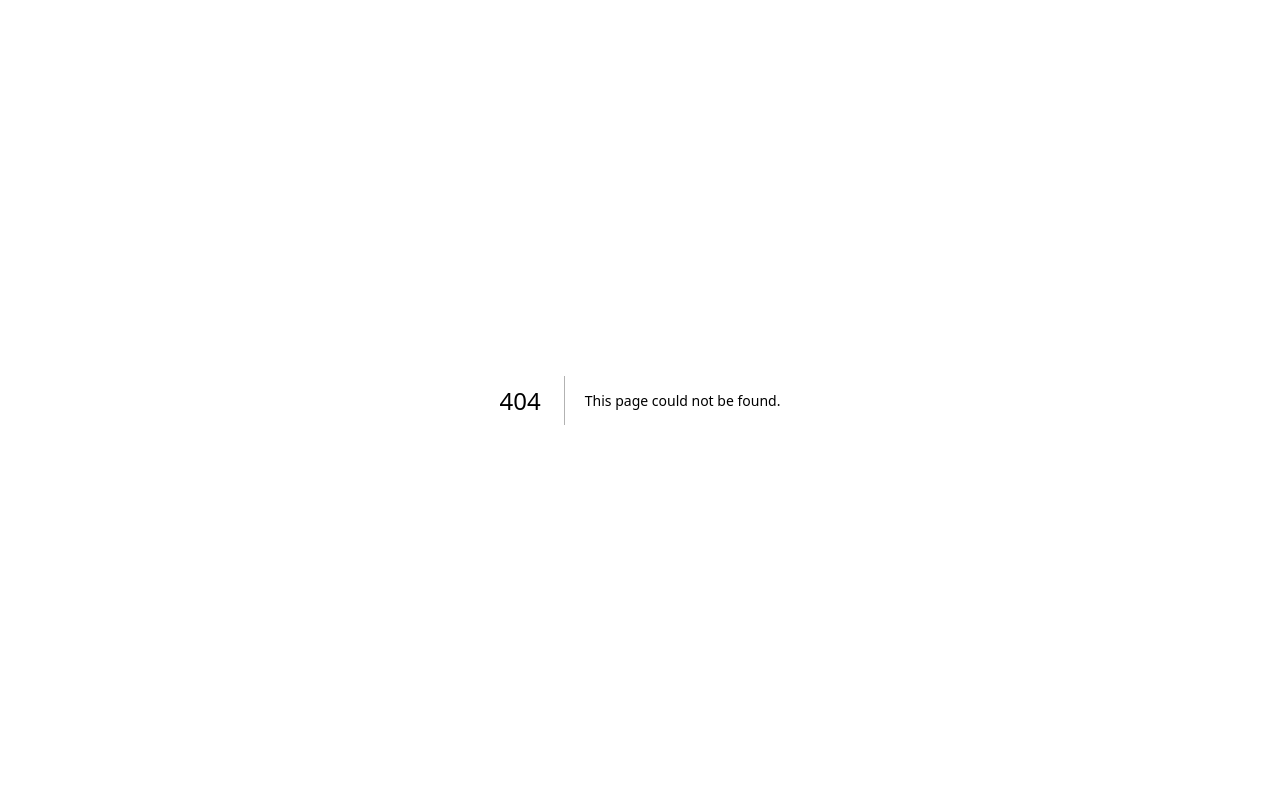
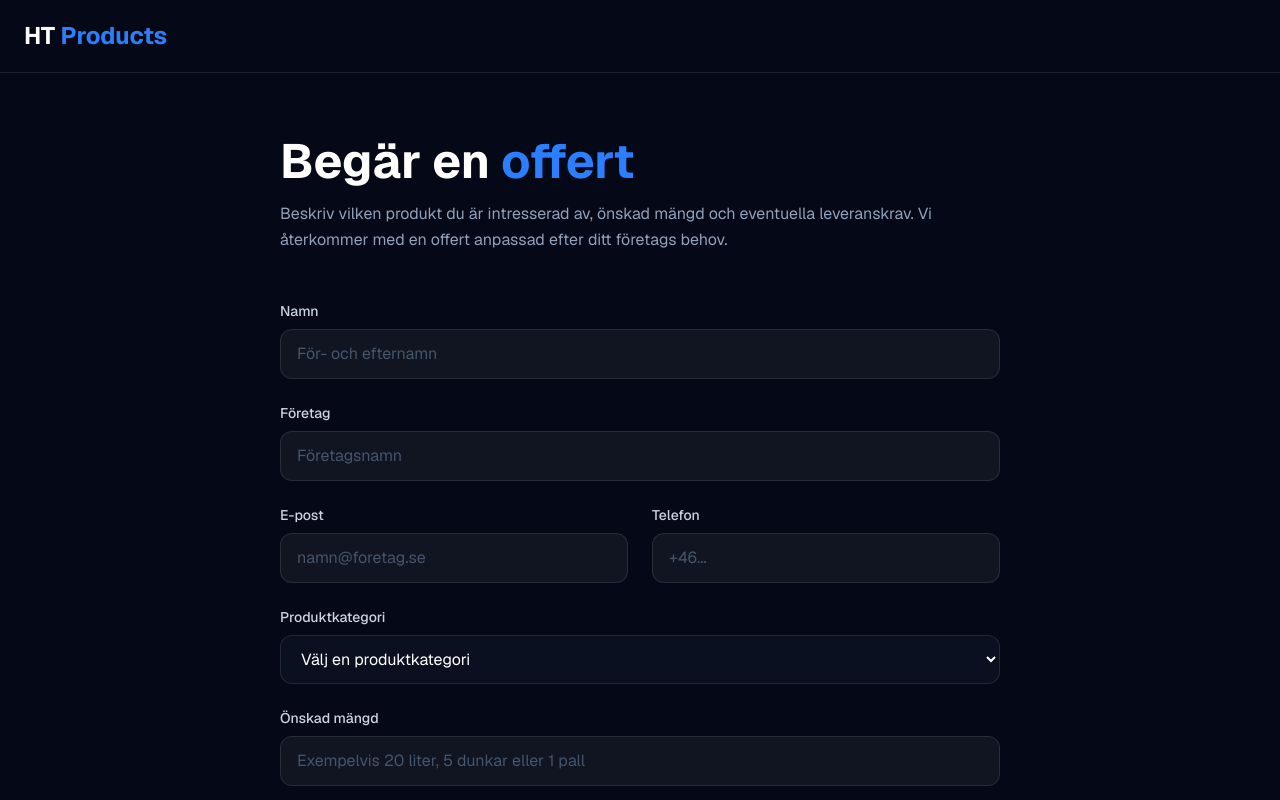
Before and after one commit to Gabriel-rgb55/HT-products, a Next.js app: page /quote in a window 1280 px wide. Before the commit this address had no page. Shown: the top 800 px of the page. Built offline with nearby package versions, Linux system fonts and the light colour scheme.

Commit message:
hemsida organiserad

```diff
--- a/app/contact/page.tsx
+++ b/app/contact/page.tsx
@@ -1,9 +1,9 @@
+
 import Link from "next/link";
 
 export default function ContactPage() {
   return (
     <main className="min-h-screen bg-[#050816]">
-      {/* Header */}
       <header className="border-b border-white/10">
         <div className="mx-auto flex max-w-7xl items-center px-6 py-5">
           <Link href="/" className="text-2xl font-bold text-white">
@@ -13,91 +13,113 @@ export default function ContactPage() {
         </div>
       </header>
 
-      {/* Contact Section */}
-      <section className="mx-auto max-w-3xl px-6 py-16">
+      <section className="mx-auto max-w-7xl px-6 py-16">
+        <div className="max-w-2xl">
           <h1 className="text-5xl font-bold text-white">
-          Request a <span className="text-blue-500">Quote</span>
+            Kontakta <span className="text-blue-500">oss</span>
           </h1>
 
-        <p className="mt-4 text-slate-400">
-          Tell us what you're looking for and we'll get back to you with a
-          tailored quotation.
+          <p className="mt-4 text-lg leading-relaxed text-slate-400">
+            Har du frågor om våra produkter, leveranser eller sortiment?
+            Kontakta oss så hjälper vi dig att hitta rätt lösning för ditt
+            företag.
           </p>
+        </div>
 
-        <form className="mt-12 space-y-6">
+        <div className="mt-12 grid gap-8 md:grid-cols-2">
+          <div className="rounded-2xl border border-white/10 bg-white/5 p-8">
+            <h2 className="text-2xl font-semibold text-white">
+              Kontaktuppgifter
+            </h2>
+
+            <div className="mt-6 space-y-6">
               <div>
-            <label className="mb-2 block text-sm font-medium text-slate-300">
-              Name
-            </label>
-            <input
-              type="text"
-              placeholder="John Smith"
-              className="w-full rounded-xl border border-white/10 bg-white/5 px-4 py-3 text-white outline-none transition focus:border-blue-500"
-            />
+                <p className="text-sm font-medium uppercase tracking-wide text-slate-500">
+                  Företag
+                </p>
+                <p className="mt-1 text-lg text-white">HT Products AB</p>
               </div>
 
               <div>
-            <label className="mb-2 block text-sm font-medium text-slate-300">
-              Company
-            </label>
-            <input
-              type="text"
-              placeholder="Company Name"
-              className="w-full rounded-xl border border-white/10 bg-white/5 px-4 py-3 text-white outline-none transition focus:border-blue-500"
-            />
+                <p className="text-sm font-medium uppercase tracking-wide text-slate-500">
+                  E-post
+                </p>
+                <a
+                  href="mailto:info@htproducts.se"
+                  className="mt-1 inline-block text-lg text-blue-400 transition hover:text-blue-300"
+                >
+                  info@htproducts.se
+                </a>
               </div>
 
               <div>
-            <label className="mb-2 block text-sm font-medium text-slate-300">
-              Email
-            </label>
-            <input
-              type="email"
-              placeholder="you@example.com"
-              className="w-full rounded-xl border border-white/10 bg-white/5 px-4 py-3 text-white outline-none transition focus:border-blue-500"
-            />
+                <p className="text-sm font-medium uppercase tracking-wide text-slate-500">
+                  Telefon
+                </p>
+                <a
+                  href="tel:+46311234567"
+                  className="mt-1 inline-block text-lg text-blue-400 transition hover:text-blue-300"
+                >
+                  +46 31 123 45 67
+                </a>
               </div>
 
               <div>
-            <label className="mb-2 block text-sm font-medium text-slate-300">
-              Phone
-            </label>
-            <input
-              type="tel"
-              placeholder="+46..."
-              className="w-full rounded-xl border border-white/10 bg-white/5 px-4 py-3 text-white outline-none transition focus:border-blue-500"
-            />
+                <p className="text-sm font-medium uppercase tracking-wide text-slate-500">
+                  Adress
+                </p>
+                <address className="mt-1 text-lg not-italic leading-relaxed text-white">
+                  Exempelgatan 12
+                  <br />
+                  411 00 Göteborg
+                  <br />
+                  Sverige
+                </address>
+              </div>
+            </div>
           </div>
 
-          <div>
-            <label className="mb-2 block text-sm font-medium text-slate-300">
-              Product Needed
-            </label>
-            <input
-              type="text"
-              placeholder="e.g. Industrial Fasteners"
-              className="w-full rounded-xl border border-white/10 bg-white/5 px-4 py-3 text-white outline-none transition focus:border-blue-500"
-            />
+          <div className="rounded-2xl border border-white/10 bg-white/5 p-8">
+            <h2 className="text-2xl font-semibold text-white">
+              Öppettider
+            </h2>
+
+            <div className="mt-6 space-y-4 text-slate-300">
+              <div className="flex justify-between border-b border-white/10 pb-4">
+                <span>Måndag–fredag</span>
+                <span className="text-white">08:00–17:00</span>
               </div>
 
-          <div>
-            <label className="mb-2 block text-sm font-medium text-slate-300">
-              Message
-            </label>
-            <textarea
-              rows={6}
-              placeholder="Tell us about your requirements..."
-              className="w-full rounded-xl border border-white/10 bg-white/5 px-4 py-3 text-white outline-none transition focus:border-blue-500"
-            />
+              <div className="flex justify-between border-b border-white/10 pb-4">
+                <span>Lördag</span>
+                <span className="text-white">Stängt</span>
               </div>
 
-          <button
-            type="submit"
-            className="rounded-xl bg-blue-600 px-8 py-4 font-medium text-white transition hover:bg-blue-700"
+              <div className="flex justify-between">
+                <span>Söndag</span>
+                <span className="text-white">Stängt</span>
+              </div>
+            </div>
+
+            <div className="mt-8 rounded-xl border border-blue-500/20 bg-blue-500/10 p-5">
+              <h3 className="font-semibold text-white">
+                Behöver du en offert?
+              </h3>
+
+              <p className="mt-2 text-sm leading-relaxed text-slate-400">
+                Skicka en offertförfrågan med information om produkt, mängd
+                och önskad leverans.
+              </p>
+
+              <Link
+                href="/quote"
+                className="mt-5 inline-flex rounded-xl bg-blue-600 px-5 py-3 text-sm font-medium text-white transition hover:bg-blue-700"
               >
-            Send Request
-          </button>
-        </form>
+                Begär offert
+              </Link>
+            </div>
+          </div>
+        </div>
       </section>
     </main>
   );
--- /dev/null
+++ b/app/quote/page.tsx
@@ -0,0 +1,172 @@
+
+import Link from "next/link";
+
+export default function QuotePage() {
+  return (
+    <main className="min-h-screen bg-[#050816]">
+      <header className="border-b border-white/10">
+        <div className="mx-auto flex max-w-7xl items-center px-6 py-5">
+          <Link href="/" className="text-2xl font-bold text-white">
+            HT
+            <span className="text-blue-500"> Products</span>
+          </Link>
+        </div>
+      </header>
+
+      <section className="mx-auto max-w-3xl px-6 py-16">
+        <h1 className="text-5xl font-bold text-white">
+          Begär en <span className="text-blue-500">offert</span>
+        </h1>
+
+        <p className="mt-4 max-w-2xl leading-relaxed text-slate-400">
+          Beskriv vilken produkt du är intresserad av, önskad mängd och
+          eventuella leveranskrav. Vi återkommer med en offert anpassad efter
+          ditt företags behov.
+        </p>
+
+        <form className="mt-12 space-y-6">
+          <div>
+            <label
+              htmlFor="name"
+              className="mb-2 block text-sm font-medium text-slate-300"
+            >
+              Namn
+            </label>
+
+            <input
+              id="name"
+              name="name"
+              type="text"
+              required
+              placeholder="För- och efternamn"
+              className="w-full rounded-xl border border-white/10 bg-white/5 px-4 py-3 text-white outline-none transition placeholder:text-slate-600 focus:border-blue-500"
+            />
+          </div>
+
+          <div>
+            <label
+              htmlFor="company"
+              className="mb-2 block text-sm font-medium text-slate-300"
+            >
+              Företag
+            </label>
+
+            <input
+              id="company"
+              name="company"
+              type="text"
+              required
+              placeholder="Företagsnamn"
+              className="w-full rounded-xl border border-white/10 bg-white/5 px-4 py-3 text-white outline-none transition placeholder:text-slate-600 focus:border-blue-500"
+            />
+          </div>
+
+          <div className="grid gap-6 md:grid-cols-2">
+            <div>
+              <label
+                htmlFor="email"
+                className="mb-2 block text-sm font-medium text-slate-300"
+              >
+                E-post
+              </label>
+
+              <input
+                id="email"
+                name="email"
+                type="email"
+                required
+                placeholder="namn@foretag.se"
+                className="w-full rounded-xl border border-white/10 bg-white/5 px-4 py-3 text-white outline-none transition placeholder:text-slate-600 focus:border-blue-500"
+              />
+            </div>
+
+            <div>
+              <label
+                htmlFor="phone"
+                className="mb-2 block text-sm font-medium text-slate-300"
+              >
+                Telefon
+              </label>
+
+              <input
+                id="phone"
+                name="phone"
+                type="tel"
+                placeholder="+46..."
+                className="w-full rounded-xl border border-white/10 bg-white/5 px-4 py-3 text-white outline-none transition placeholder:text-slate-600 focus:border-blue-500"
+              />
+            </div>
+          </div>
+
+          <div>
+            <label
+              htmlFor="product"
+              className="mb-2 block text-sm font-medium text-slate-300"
+            >
+              Produktkategori
+            </label>
+
+            <select
+              id="product"
+              name="product"
+              required
+              defaultValue=""
+              className="w-full rounded-xl border border-white/10 bg-[#0b1020] px-4 py-3 text-white outline-none transition focus:border-blue-500"
+            >
+              <option value="" disabled>
+                Välj en produktkategori
+              </option>
+              <option value="oljor">Oljor</option>
+              <option value="smorjfett">Smörjfett</option>
+              <option value="spolarvatska">Spolarvätska</option>
+              <option value="kylarvatska">Kylarvätska</option>
+              <option value="annat">Annat</option>
+            </select>
+          </div>
+
+          <div>
+            <label
+              htmlFor="quantity"
+              className="mb-2 block text-sm font-medium text-slate-300"
+            >
+              Önskad mängd
+            </label>
+
+            <input
+              id="quantity"
+              name="quantity"
+              type="text"
+              placeholder="Exempelvis 20 liter, 5 dunkar eller 1 pall"
+              className="w-full rounded-xl border border-white/10 bg-white/5 px-4 py-3 text-white outline-none transition placeholder:text-slate-600 focus:border-blue-500"
+            />
+          </div>
+
+          <div>
+            <label
+              htmlFor="message"
+              className="mb-2 block text-sm font-medium text-slate-300"
+            >
+              Meddelande
+            </label>
+
+            <textarea
+              id="message"
+              name="message"
+              rows={6}
+              required
+              placeholder="Beskriv vilken produkt du söker, användningsområde, leveransort och andra önskemål."
+              className="w-full resize-none rounded-xl border border-white/10 bg-white/5 px-4 py-3 text-white outline-none transition placeholder:text-slate-600 focus:border-blue-500"
+            />
+          </div>
+
+          <button
+            type="submit"
+            className="rounded-xl bg-blue-600 px-8 py-4 font-medium text-white transition hover:bg-blue-700"
+          >
+            Skicka offertförfrågan
+          </button>
+        </form>
+      </section>
+    </main>
+  );
+}
--- a/components/home/Hero.tsx
+++ b/components/home/Hero.tsx
@@ -1,7 +1,9 @@
+
+import Link from "next/link";
+
 export default function Hero() {
   return (
     <section className="relative flex min-h-screen items-center justify-center overflow-hidden bg-[#050816] pt-20">
-
       {/* Grid Background */}
       <div
         className="absolute inset-0 opacity-10"
@@ -21,7 +23,7 @@ export default function Hero() {
       {/* Content */}
       <div className="relative z-10 px-6 text-center">
         <p className="mb-3 uppercase tracking-[0.3em] text-blue-400">
-          Welcome to
+          Välkommen till
         </p>
 
         <h1 className="text-6xl font-extrabold text-white md:text-8xl">
@@ -29,19 +31,26 @@ export default function Hero() {
           <span className="text-blue-500"> Products</span>
         </h1>
 
-        <p className="mx-auto mt-6 max-w-2xl text-lg text-slate-400">
-          Professional product sourcing and quotation services for businesses.
-          Browse our showroom and request a tailored offer for your needs.
+        <p className="mx-auto mt-6 max-w-2xl text-lg leading-relaxed text-slate-400">
+          Vi erbjuder professionell produktanskaffning och skräddarsydda
+          offerter för företag. Utforska vårt showroom och kontakta oss för en
+          lösning anpassad efter era behov.
         </p>
 
-        <div className="mt-10 flex justify-center gap-4">
-          <button className="rounded-xl bg-blue-600 px-8 py-4 font-medium text-white transition hover:bg-blue-700">
-            Request Quote
-          </button>
+        <div className="mt-10 flex flex-col justify-center gap-4 sm:flex-row">
+          <Link
+            href="/quote"
+            className="rounded-xl bg-blue-600 px-8 py-4 font-medium text-white transition hover:bg-blue-700"
+          >
+            Begär offert
+          </Link>
 
-          <button className="rounded-xl border border-slate-700 px-8 py-4 font-medium text-white transition hover:border-blue-500">
-            Browse Products
-          </button>
+          <Link
+            href="/products"
+            className="rounded-xl border border-slate-700 px-8 py-4 font-medium text-white transition hover:border-blue-500"
+          >
+            Utforska produkter
+          </Link>
         </div>
       </div>
     </section>
--- a/components/layout/Navbar.tsx
+++ b/components/layout/Navbar.tsx
@@ -1,3 +1,4 @@
+
 import Link from "next/link";
 
 export default function Navbar() {
@@ -13,29 +14,21 @@ export default function Navbar() {
         {/* Navigation */}
         <div className="hidden items-center gap-8 text-sm text-slate-300 md:flex">
           <Link href="/" className="transition hover:text-white">
-            Home
+            Hem
           </Link>
 
           <Link href="/products" className="transition hover:text-white">
-            Products
+            Produkter
           </Link>
 
           <Link href="/about" className="transition hover:text-white">
-            About
+            Om oss
           </Link>
 
           <Link href="/contact" className="transition hover:text-white">
-            Contact
+            Kontakt
           </Link>
         </div>
-
-        {/* CTA */}
-        <Link
-          href="/contact"
-          className="rounded-xl bg-blue-600 px-5 py-2.5 text-sm font-medium text-white transition hover:bg-blue-700"
-        >
-          Request Quote
-        </Link>
       </div>
     </nav>
   );
```
Lines whose indentation alone changed are shown as unchanged.
